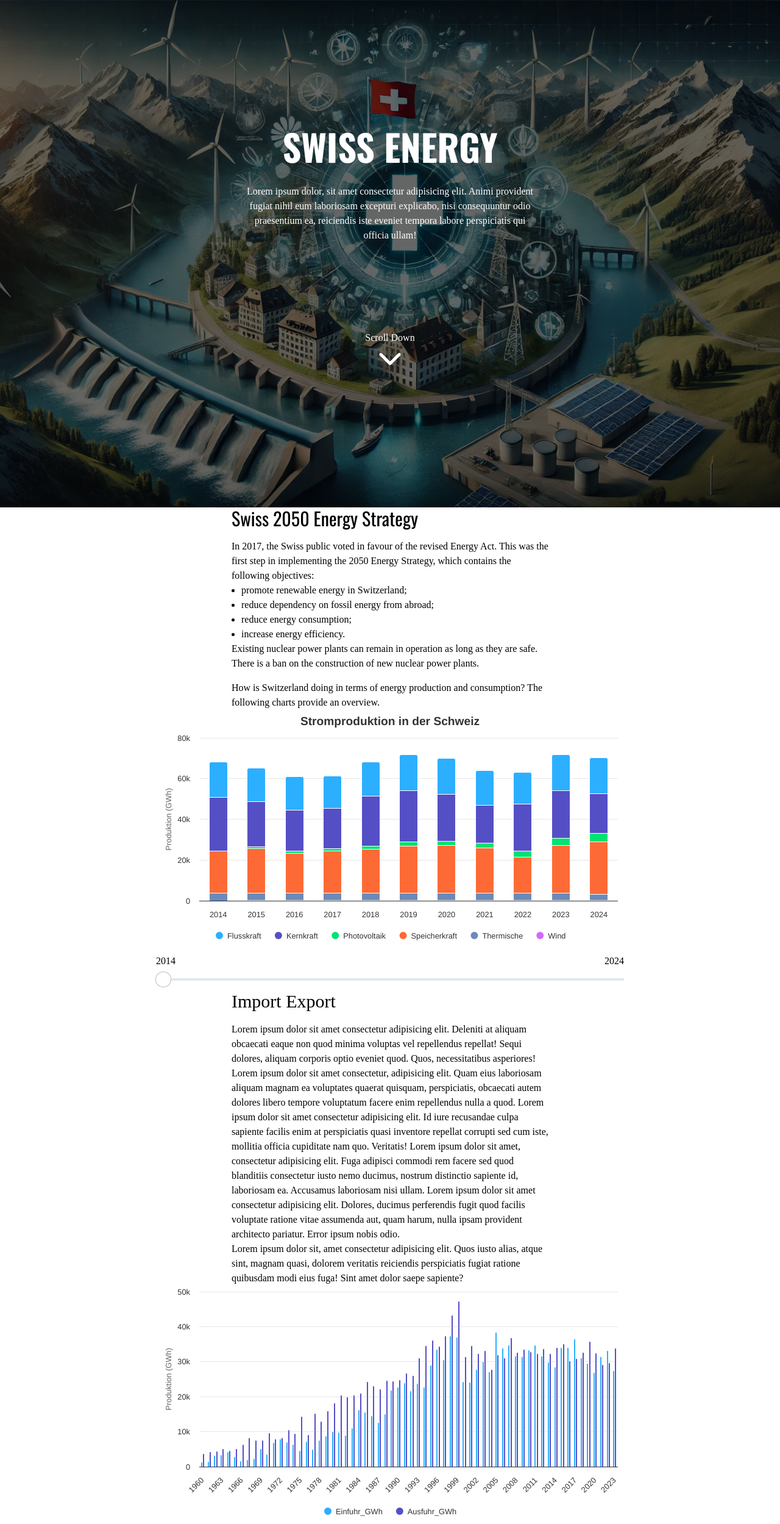
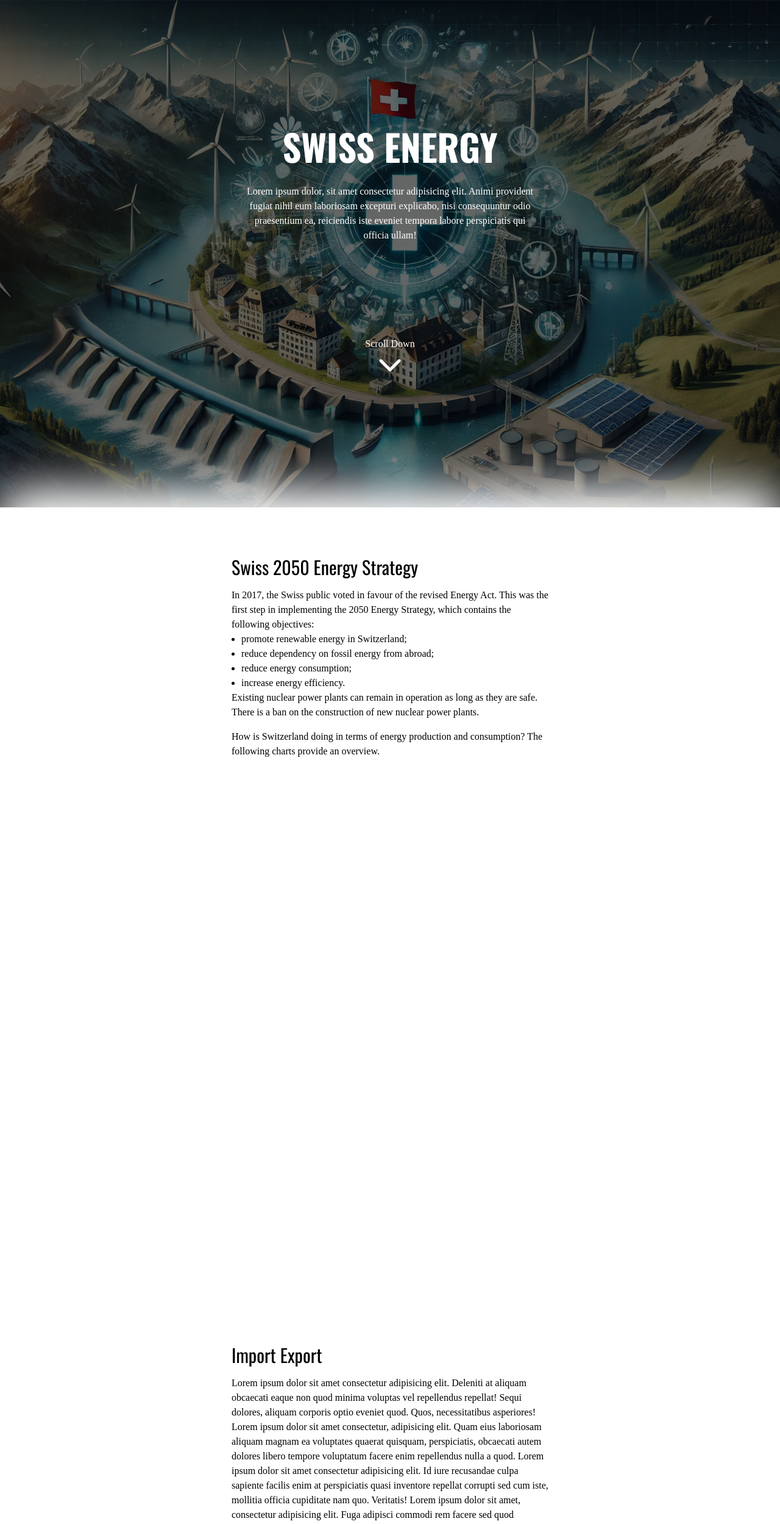
Before and after one commit to dario-baumberger/hslu-dviz-swiss-energy, a Vue app: page / in a window 1280 px wide. Shown: the top 2499 px of the page at 61% size. Built offline with nearby package versions, Linux system fonts and the light colour scheme; a web font is replaced by a local one.

Commit message:
content and styling

```diff
--- a/src/App.vue
+++ b/src/App.vue
@@ -3,7 +3,8 @@ import ChartProduction from './components/ChartProduction.vue'
 import ChartImportExport from './components/ChartImportExport.vue'
 import ChartProduction2 from './components/ChartProduction2.vue'
 import Jumbotron from './components/Jumbotron.vue'
-import TextSection from './components/icons/TextSection.vue'
+import TextSection from './components/TextSection.vue'
+import ChartSection from './components/ChartSection.vue'
 </script>
 
 <template>
@@ -30,47 +31,36 @@ import TextSection from './components/icons/TextSection.vue'
         provide an overview.
       </p>
     </TextSection>
+    <ChartSection>
+      <ChartProduction />
+    </ChartSection>
 
-    <section class="bg-white" id="section3">
-      <div class="max-w-3xl m-auto">
-        <ChartProduction />
-      </div>
-    </section>
-    <section
-      class="w-full px-4 relative bg-white"
-      id="section2"
-      style="filter: drop-shadow(2em 5em 1em rgb(255 255 255 / 1))"
-    >
-      <div class="max-w-prose m-auto w-full">
-        <h2 class="text-3xl mb-4">Import Export</h2>
+    <TextSection title="Import Export">
       <p>
-          Lorem ipsum dolor sit amet consectetur adipisicing elit. Deleniti at aliquam obcaecati
-          eaque non quod minima voluptas vel repellendus repellat! Sequi dolores, aliquam corporis
-          optio eveniet quod. Quos, necessitatibus asperiores! Lorem ipsum dolor sit amet
-          consectetur, adipisicing elit. Quam eius laboriosam aliquam magnam ea voluptates quaerat
-          quisquam, perspiciatis, obcaecati autem dolores libero tempore voluptatum facere enim
-          repellendus nulla a quod. Lorem ipsum dolor sit amet consectetur adipisicing elit. Id iure
-          recusandae culpa sapiente facilis enim at perspiciatis quasi inventore repellat corrupti
-          sed cum iste, mollitia officia cupiditate nam quo. Veritatis! Lorem ipsum dolor sit amet,
-          consectetur adipisicing elit. Fuga adipisci commodi rem facere sed quod blanditiis
-          consectetur iusto nemo ducimus, nostrum distinctio sapiente id, laboriosam ea. Accusamus
-          laboriosam nisi ullam. Lorem ipsum dolor sit amet consectetur adipisicing elit. Dolores,
-          ducimus perferendis fugit quod facilis voluptate ratione vitae assumenda aut, quam harum,
-          nulla ipsam provident architecto pariatur. Error ipsum nobis odio.
+        Lorem ipsum dolor sit amet consectetur adipisicing elit. Deleniti at aliquam obcaecati eaque
+        non quod minima voluptas vel repellendus repellat! Sequi dolores, aliquam corporis optio
+        eveniet quod. Quos, necessitatibus asperiores! Lorem ipsum dolor sit amet consectetur,
+        adipisicing elit. Quam eius laboriosam aliquam magnam ea voluptates quaerat quisquam,
+        perspiciatis, obcaecati autem dolores libero tempore voluptatum facere enim repellendus
+        nulla a quod. Lorem ipsum dolor sit amet consectetur adipisicing elit. Id iure recusandae
+        culpa sapiente facilis enim at perspiciatis quasi inventore repellat corrupti sed cum iste,
+        mollitia officia cupiditate nam quo. Veritatis! Lorem ipsum dolor sit amet, consectetur
+        adipisicing elit. Fuga adipisci commodi rem facere sed quod blanditiis consectetur iusto
+        nemo ducimus, nostrum distinctio sapiente id, laboriosam ea. Accusamus laboriosam nisi
+        ullam. Lorem ipsum dolor sit amet consectetur adipisicing elit. Dolores, ducimus perferendis
+        fugit quod facilis voluptate ratione vitae assumenda aut, quam harum, nulla ipsam provident
+        architecto pariatur. Error ipsum nobis odio.
       </p>
       <p>
         Lorem ipsum dolor sit, amet consectetur adipisicing elit. Quos iusto alias, atque sint,
         magnam quasi, dolorem veritatis reiciendis perspiciatis fugiat ratione quibusdam modi eius
         fuga! Sint amet dolor saepe sapiente?
       </p>
-      </div>
-    </section>
+    </TextSection>
 
-    <section class="bg-white" id="section3">
-      <div class="max-w-3xl m-auto top-0 bottom-0 left-0 right-0">
+    <ChartSection>
       <ChartImportExport />
-      </div>
-    </section>
+    </ChartSection>
     <TextSection title="Production">
       <p>
         Lorem ipsum dolor sit, amet consectetur adipisicing elit. Quos iusto alias, atque sint,
@@ -79,11 +69,9 @@ import TextSection from './components/icons/TextSection.vue'
       </p>
     </TextSection>
 
-    <section class="bg-white" id="section5">
-      <div class="max-w-3xl m-auto top-0 bottom-0 left-0 right-0">
+    <ChartSection>
       <ChartProduction2 />
-      </div>
-    </section>
+    </ChartSection>
     <section class="" id="section6"></section>
   </main>
   <footer class="text-center text-sm p-4">
--- /dev/null
+++ b/src/components/ChartSection.vue
@@ -0,0 +1,62 @@
+<script lang="ts">
+import { defineComponent, ref, onMounted, onBeforeUnmount } from 'vue'
+
+export default defineComponent({
+  props: {
+    title: String,
+  },
+  setup(props) {
+    const sectionRef = ref<HTMLElement | null>(null)
+    const isVisible = ref(false)
+
+    const handleIntersection = (entries: IntersectionObserverEntry[]) => {
+      entries.forEach((entry) => {
+        if (entry.isIntersecting) {
+          isVisible.value = true
+        } else {
+          isVisible.value = false
+        }
+      })
+    }
+
+    let observer: IntersectionObserver
+
+    onMounted(() => {
+      observer = new IntersectionObserver(handleIntersection, {
+        root: null,
+        threshold: 0.1, // Adjust the threshold as needed
+      })
+
+      if (sectionRef.value) {
+        observer.observe(sectionRef.value)
+      }
+    })
+
+    onBeforeUnmount(() => {
+      if (sectionRef.value) {
+        observer.unobserve(sectionRef.value)
+      }
+    })
+
+    return {
+      sectionRef,
+      isVisible,
+    }
+  },
+})
+</script>
+
+<template>
+  <section
+    ref="sectionRef"
+    :class="{ 'opacity-1': isVisible, 'opacity-0': !isVisible }"
+    class="bg-white relative overflow-hidden h-screen w-full"
+  >
+    <div class="fixed top-0 bottom-0 h-screen flex items-center justify-center w-full">
+      <div class="w-full max-w-5xl m-auto">
+        <h2 class="text-3xl mb-4 font-sans">{{ title }}</h2>
+        <slot />
+      </div>
+    </div>
+  </section>
+</template>
--- a/src/components/Jumbotron.vue
+++ b/src/components/Jumbotron.vue
@@ -11,7 +11,7 @@ export default {
 </script>
 <template>
   <section
-    class="w-full p-4 relative bg-white bg-cover relative snap-start snap-always"
+    class="w-full p-4 relative bg-white bg-cover relative snap-start snap-always relative z-10"
     id="section1"
   >
     <div
--- a/src/components/icons/TextSection.vue
+++ b/src/components/TextSection.vue
@@ -7,9 +7,13 @@ export default {
 </script>
 <template>
   <section
-    class="w-full px-4 relative bg-white"
+    class="w-full px-4 relative bg-white py-20 relative z-10"
     id="section2"
-    style="filter: drop-shadow(2em 5em 1em rgb(255 255 255 / 1))"
+    style="
+      box-shadow:
+        0 -2em 5em rgba(255, 255, 255, 1),
+        0 2em 5em rgba(255, 255, 255, 1);
+    "
   >
     <div class="max-w-prose m-auto w-full">
       <h2 class="text-3xl mb-4 font-sans">{{ title }}</h2>
```
Lines whose indentation alone changed are shown as unchanged.
